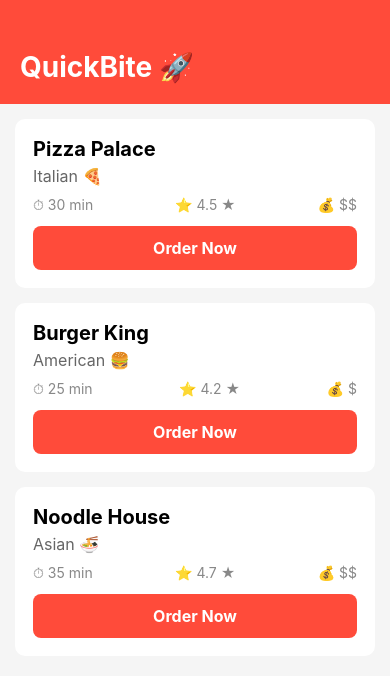
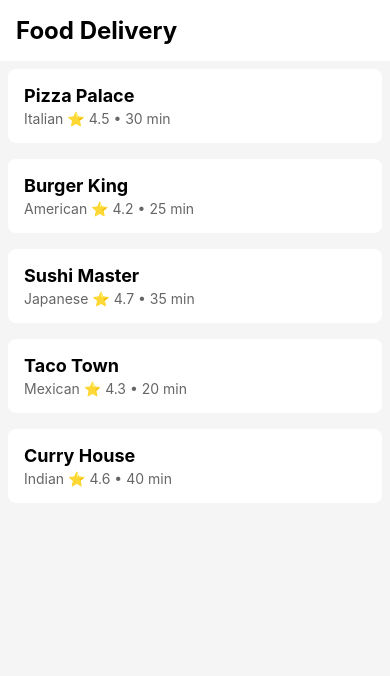
Before and after one commit to Inder0129/expo-auto-builds, a React Native app: screen / in a window 390 px wide. Shown: the top 676 px of the page. Built offline with nearby package versions, Linux system fonts and the light colour scheme.

Commit message:
Update: Create food delivery app like zomato or swiggy kin

```diff
--- a/App.js
+++ b/App.js
@@ -1,55 +1,36 @@
-import React, { useState } from 'react';
-import { View, Text, StyleSheet, ScrollView, TouchableOpacity, Alert } from 'react-native';
+import React from 'react';
+import { SafeAreaView, View, Text, FlatList, StyleSheet } from 'react-native';
 
 const restaurants = [
-  { id: 1, name: 'Pizza Palace', cuisine: 'Italian 🍕', time: '30 min', rating: '4.5 ★', price: '$$' },
-  { id: 2, name: 'Burger King', cuisine: 'American 🍔', time: '25 min', rating: '4.2 ★', price: '$' },
-  { id: 3, name: 'Noodle House', cuisine: 'Asian 🍜', time: '35 min', rating: '4.7 ★', price: '$$' }
+  { id: '1', name: 'Pizza Palace', cuisine: 'Italian', rating: '4.5', eta: '30 min' },
+  { id: '2', name: 'Burger King', cuisine: 'American', rating: '4.2', eta: '25 min' },
+  { id: '3', name: 'Sushi Master', cuisine: 'Japanese', rating: '4.7', eta: '35 min' },
+  { id: '4', name: 'Taco Town', cuisine: 'Mexican', rating: '4.3', eta: '20 min' },
+  { id: '5', name: 'Curry House', cuisine: 'Indian', rating: '4.6', eta: '40 min' }
 ];
 
 export default function App() {
-  const [selected, setSelected] = useState(null);
-
-  const placeOrder = (id) => {
-    setSelected(id);
-    Alert.alert('Order Placed!', 'Your food will be delivered soon.');
-  };
-
   return (
-    <View style={styles.container}>
-      <View style={styles.header}>
-        <Text style={styles.headerText}>QuickBite 🚀</Text>
-      </View>
-      <ScrollView style={styles.list}>
-        {restaurants.map(r => (
-          <View key={r.id} style={styles.card}>
-            <Text style={styles.name}>{r.name}</Text>
-            <Text style={styles.cuisine}>{r.cuisine}</Text>
-            <View style={styles.row}>
-              <Text style={styles.info}>⏱ {r.time}</Text>
-              <Text style={styles.info}>⭐ {r.rating}</Text>
-              <Text style={styles.info}>💰 {r.price}</Text>
-            </View>
-            <TouchableOpacity style={styles.button} onPress={() => placeOrder(r.id)}>
-              <Text style={styles.buttonText}>Order Now</Text>
-            </TouchableOpacity>
+    <SafeAreaView style={styles.container}>
+      <Text style={styles.header}>Food Delivery</Text>
+      <FlatList
+        data={restaurants}
+        keyExtractor={item => item.id}
+        renderItem={({ item }) => (
+          <View style={styles.card}>
+            <Text style={styles.name}>{item.name}</Text>
+            <Text style={styles.info}>{item.cuisine} ⭐ {item.rating} • {item.eta}</Text>
           </View>
-        ))}
-      </ScrollView>
-    </View>
+        )}
+      />
+    </SafeAreaView>
   );
 }
 
 const styles = StyleSheet.create({
   container: { flex: 1, backgroundColor: '#f5f5f5' },
-  header: { backgroundColor: '#FF4B3A', padding: 20, paddingTop: 50 },
-  headerText: { color: 'white', fontSize: 28, fontWeight: 'bold' },
-  list: { padding: 15 },
-  card: { backgroundColor: 'white', padding: 18, borderRadius: 10, marginBottom: 15, elevation: 2 },
-  name: { fontSize: 20, fontWeight: 'bold', marginBottom: 5 },
-  cuisine: { fontSize: 16, color: '#666', marginBottom: 10 },
-  row: { flexDirection: 'row', justifyContent: 'space-between', marginBottom: 12 },
-  info: { fontSize: 14, color: '#888' },
-  button: { backgroundColor: '#FF4B3A', padding: 12, borderRadius: 8, alignItems: 'center' },
-  buttonText: { color: 'white', fontSize: 16, fontWeight: 'bold' }
+  header: { fontSize: 24, fontWeight: 'bold', padding: 16, backgroundColor: '#fff' },
+  card: { backgroundColor: '#fff', padding: 16, margin: 8, borderRadius: 8 },
+  name: { fontSize: 18, fontWeight: 'bold' },
+  info: { color: '#666', marginTop: 4 }
 });
--- a/app.json
+++ b/app.json
@@ -1,19 +1,16 @@
 {
   "expo": {
+    "name": "Food Delivery",
+    "slug": "food-delivery-user",
     "owner": "inder-6284",
-    "name": "QuickBite",
-    "slug": "quickbite",
     "version": "1.0.0",
     "orientation": "portrait",
     "userInterfaceStyle": "light",
-    "assetBundlePatterns": [
-      "**/*"
-    ],
     "ios": {
-      "supportsTablet": false
+      "supportsTablet": true
     },
     "android": {
-      "package": "com.indi.quickbite"
+      "package": "com.fooddelivery.user"
     }
   }
 }
```
Also changed, not shown: package.json (+5 -6 lines).
